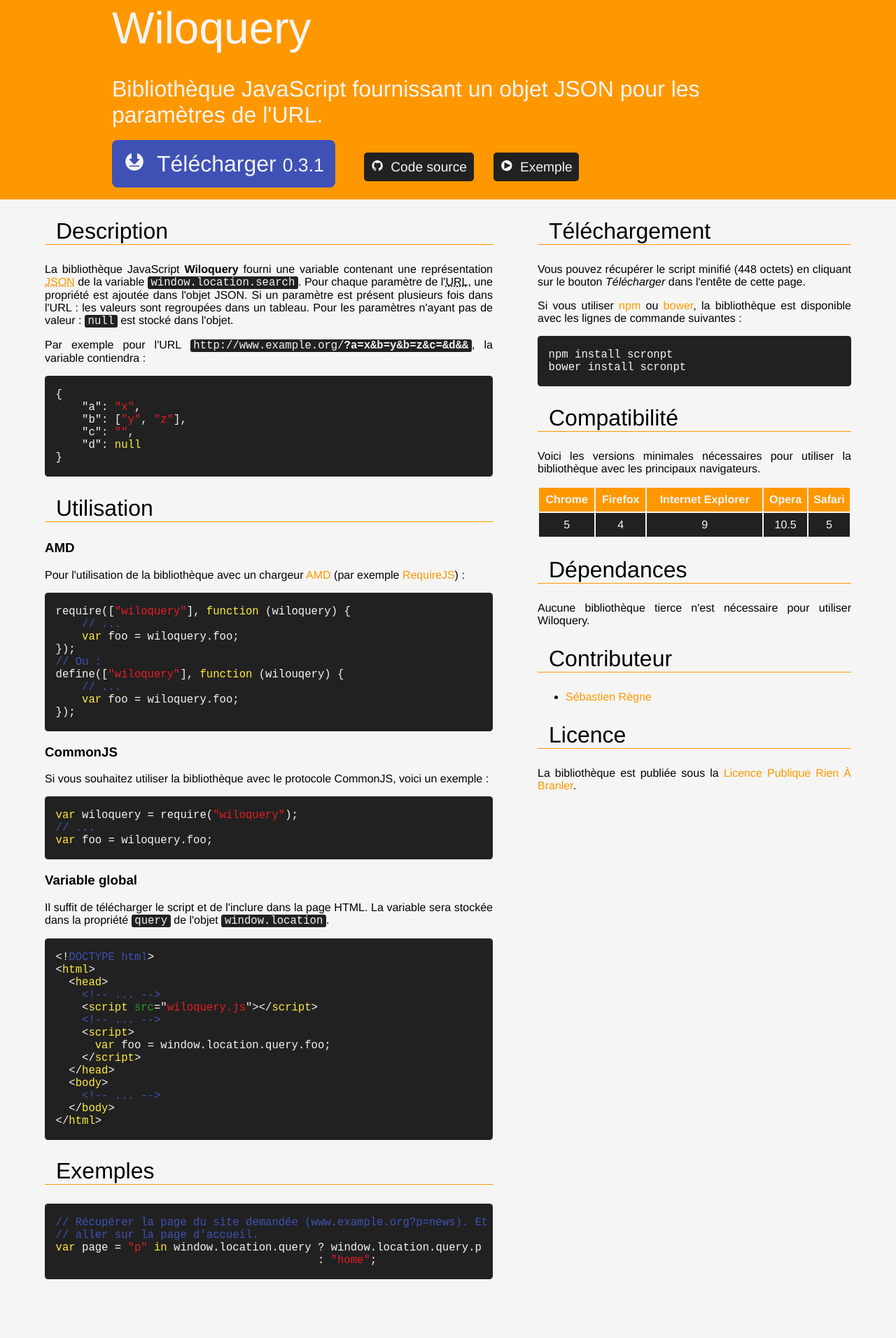
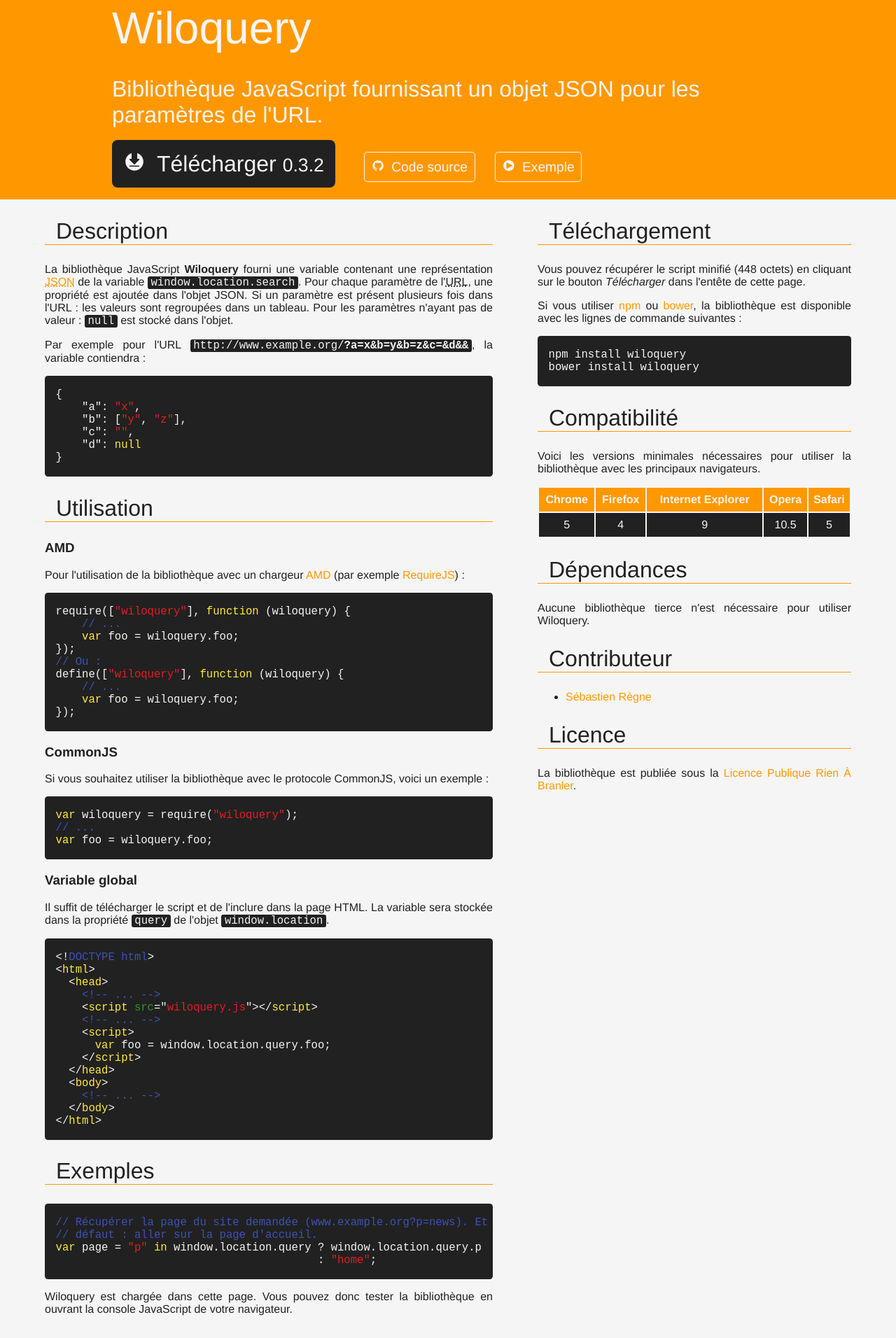
Before and after one commit to regseb/regseb.github.io, a plain HTML site: page wiloquery/index.html in a window 1280 px wide. Shown: the part 29-1941 px from the top of the page at 70% size. Before the commit the page ends 1881 px from the top, so only its background shows below. Drawn offline with nearby package versions, Linux system fonts and the light colour scheme.

Commit message:
Mise à jour du site de Wiloquery.

```diff
--- a/wiloquery/index.html
+++ b/wiloquery/index.html
@@ -1,5 +1,5 @@
 <!DOCTYPE html>
-<html>
+<html lang="fr">
   <head>
     <meta charset="utf-8" />
     <meta name="viewport" content="width=device-width, initial-scale=1.0" />
@@ -7,6 +7,7 @@
     <link rel="icon" type="image/png" href="img/favicon.png" />
     <link rel="stylesheet" href="lib/prism.css" />
     <link rel="stylesheet" href="style.css" />
+    <script src="wiloquery.js"></script>
   </head>
   <body>
     <header>
@@ -16,8 +17,8 @@
         de l'URL.
       </p>
       <nav>
-        <a href="wiloquery.js" title="448&nbsp;octets"
-           class="primary icn-download">Télécharger <small>0.3.1</small></a>
+        <a href="wiloquery.js" title="448 octets"
+           class="primary icn-download">Télécharger <small>0.3.2</small></a>
         <a href="https://github.com/regseb/wiloquery"
            class="icn-github">Code source</a>
         <a href="example.html" class="icn-example">Exemple</a>
@@ -61,7 +62,7 @@
           Pour l'utilisation de la bibliothèque avec un chargeur
           <a href="https://github.com/amdjs/amdjs-api"
              title="Asynchronous Module Definition">AMD</a> (par exemple
-          <a href="http://requirejs.org/">RequireJS</a>) :
+          <a href="http://requirejs.org">RequireJS</a>) :
         </p>
         <pre><code class="language-javascript">
 require(["wiloquery"], function (wiloquery) {
@@ -69,7 +70,7 @@
     var foo = wiloquery.foo;
 });
 // Ou :
-define(["wiloquery"], function (wilouqery) {
+define(["wiloquery"], function (wiloquery) {
     // ...
     var foo = wiloquery.foo;
 });
@@ -113,11 +114,15 @@
       <article>
         <h2 id="examples">Exemples</h2>
         <pre><code class="language-javascript">
-// Récupérer la page du site demandée (www.example.org?p=news). Et par défaut :
-// aller sur la page d'accueil.
+// Récupérer la page du site demandée (www.example.org?p=news). Et par
+// défaut : aller sur la page d'accueil.
 var page = "p" in window.location.query ? window.location.query.p
                                         : "home";
         </code></pre>
+        <p>
+          Wiloquery est chargée dans cette page. Vous pouvez donc tester la
+          bibliothèque en ouvrant la console JavaScript de votre navigateur.
+        </p>
       </article>
     </div>
 
@@ -130,14 +135,14 @@
         </p>
         <p>
           Si vous utiliser
-          <a href="https://www.npmjs.org/package/wiloquery"
+          <a href="https://www.npmjs.com/package/wiloquery"
              title="Node Packaged Modules">npm</a> ou
-          <a href="http://bower.io/">bower</a>, la bibliothèque est disponible
+          <a href="http://bower.io">bower</a>, la bibliothèque est disponible
           avec les lignes de commande suivantes :
         </p>
         <pre><code>
-npm install scronpt
-bower install scronpt
+npm install wiloquery
+bower install wiloquery
         </code></pre>
       </article>
 
--- a/wiloquery/style.css
+++ b/wiloquery/style.css
@@ -11,6 +11,7 @@
 }
 body {
     background-color: #f5f5f5;
+    color: #212121;
     font-family: Helvetica, Arial, sans-serif;
     margin: 0;
     text-align: center;
@@ -63,23 +64,25 @@
     text-align: left;
 }
 header a {
-    background-color: #212121;
+    border: 1px solid #f5f5f5;
     border-radius: 0.25em;
     color: #f5f5f5;
     font-size: 0.6em;
     padding: 0.5em;
 }
 header a:hover {
-    background-color: #424242;
-    color: #f5f5f5;
+    background-color: #f5f5f5;
+    color: #ff9800;
     text-decoration: none;
 }
 header .primary {
+    background-color: #212121;
+    border: none;
     font-size: 1em;
-    background-color: #3f51b5;
 }
 header .primary:hover {
-    background-color: #5c6bc0;
+    background-color: #424242;
+    color: #f5f5f5;
 }
 
 #content, #sidebar {
--- a/wiloquery/wiloquery.js
+++ b/wiloquery/wiloquery.js
@@ -1,2 +1,2 @@
-//Wiloquery 0.3.1|regseb.github.io/wiloquery
+//Wiloquery 0.3.2|regseb.github.io/wiloquery
 (function(a){"function"===typeof define&&define.amd?define([],a):"object"===typeof exports?module.exports=a():window.location.query=a()})(function(){var a={},e=window.location.search.substr(1).split("&"),f;for(f in e){var d=e[f].replace(/\+/g," ").split("="),b=d[0];if(""!==b){var c=null;2===d.length&&(c=decodeURIComponent(d[1]));b in a?Array.isArray(a[b])?a[b].push(c):a[b]=[a[b],c]:a[b]=c}}return a})
```
Also changed, not shown: wiloquery/example.html (+1 -1 lines).
